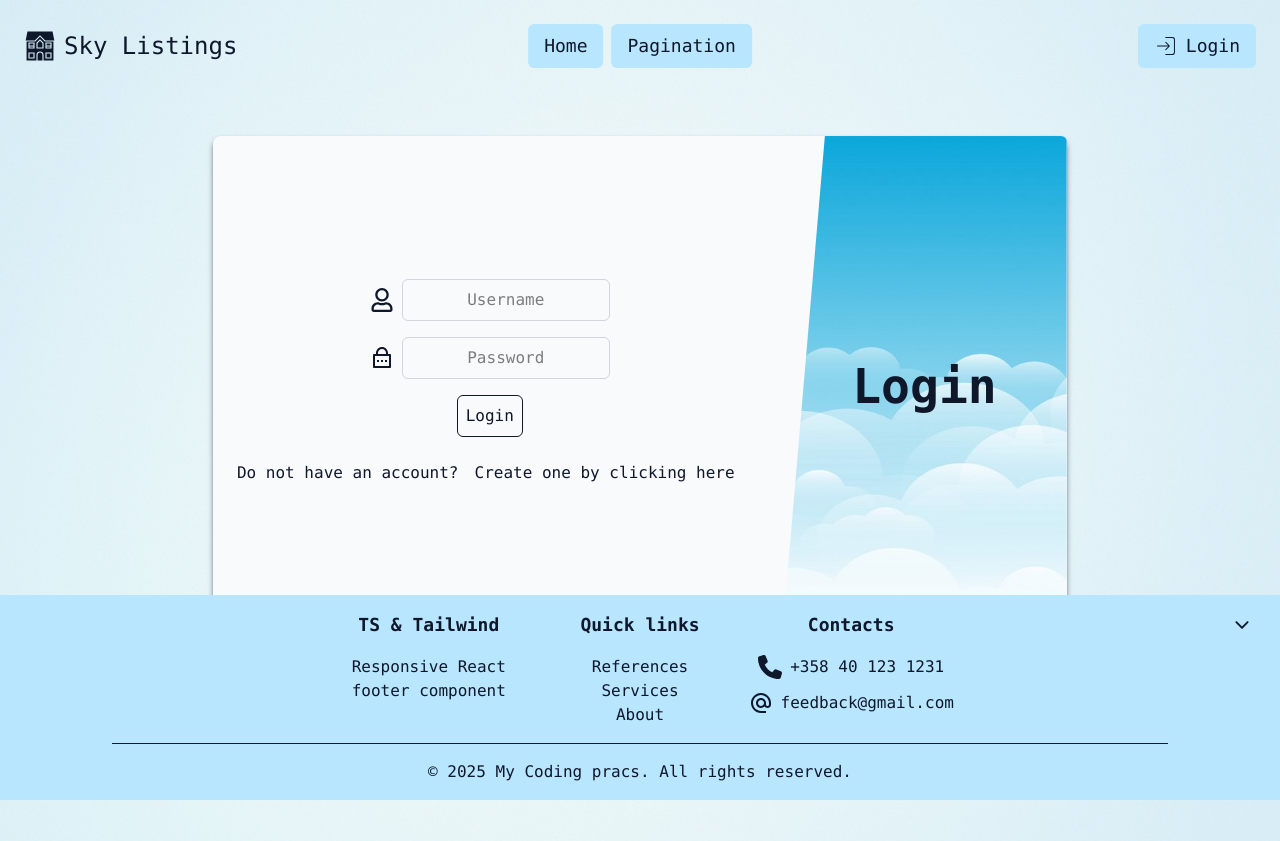
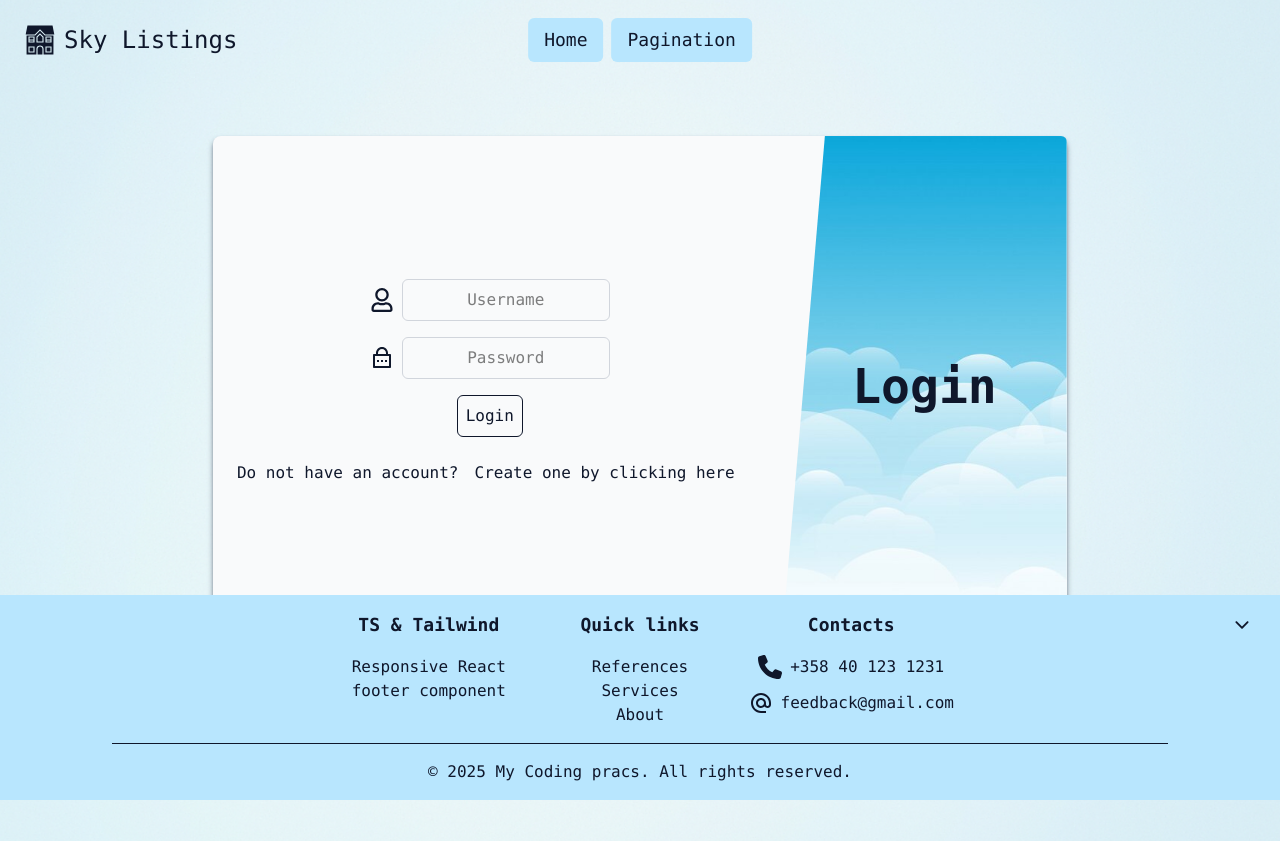
Before and after one commit to olliuhlbeck/sky-listings, a React (Vite) app in the folder frontend/: page /login in a window 1280 px wide. Built offline with nearby package versions, Linux system fonts and the light colour scheme.

Commit message:
make login button disappear when in login page

```diff
--- a/frontend/src/components/HeaderComponents/HeaderContainer.tsx
+++ b/frontend/src/components/HeaderComponents/HeaderContainer.tsx
@@ -1,10 +1,11 @@
-import { Link } from 'react-router-dom';
+import { Link, useLocation } from 'react-router-dom';
 import { HeaderContainerProps } from '../../types/HeaderContainerProps';
 import HeaderButton from '../HeaderComponents/HeaderButton';
 import IconComponent from '../GeneralComponents/IconComponent';
 import { CiLogin, CiLogout } from 'react-icons/ci';
 import { useAuth } from '../../utils/useAuth';
 import { GiFamilyHouse } from 'react-icons/gi';
+import { ActionType } from '../../types/ActionType';
 
 const HeaderContainer = ({ title, link }: HeaderContainerProps) => {
   const navigationLinks = [
@@ -13,6 +14,8 @@ const HeaderContainer = ({ title, link }: HeaderContainerProps) => {
   ];
 
   const { isAuthenticated, logout, user } = useAuth();
+  const location = useLocation();
+  const isUserInLoginPage = location.pathname === '/login';
 
   return (
     <header className='fixed top-0 left-0 w-full z-'>
@@ -27,9 +30,14 @@ const HeaderContainer = ({ title, link }: HeaderContainerProps) => {
           ))}
         </div>
         <div className='flex items-center gap-2'>
-          {!isAuthenticated ? (
-            <HeaderButton icon={CiLogin} text='Login' link='login' />
-          ) : (
+          {!isAuthenticated && !isUserInLoginPage ? (
+            <HeaderButton
+              icon={CiLogin}
+              text='Login'
+              link='login'
+              state={{ action: ActionType.Login }}
+            />
+          ) : isAuthenticated ? (
             <>
               <p>
                 logged in as: <strong>{user}</strong>
@@ -41,7 +49,7 @@ const HeaderContainer = ({ title, link }: HeaderContainerProps) => {
                 onClick={logout}
               />
             </>
-          )}
+          ) : null}
         </div>
       </div>
     </header>
```
